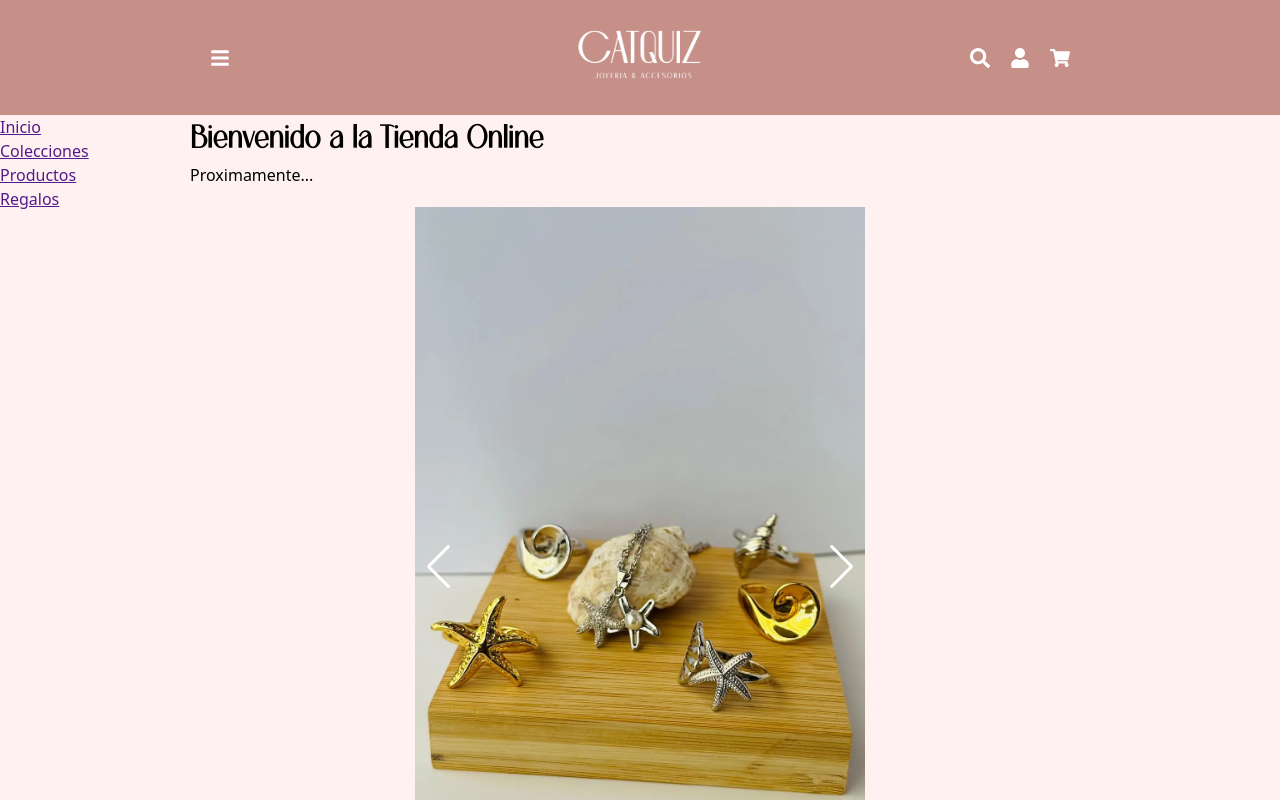
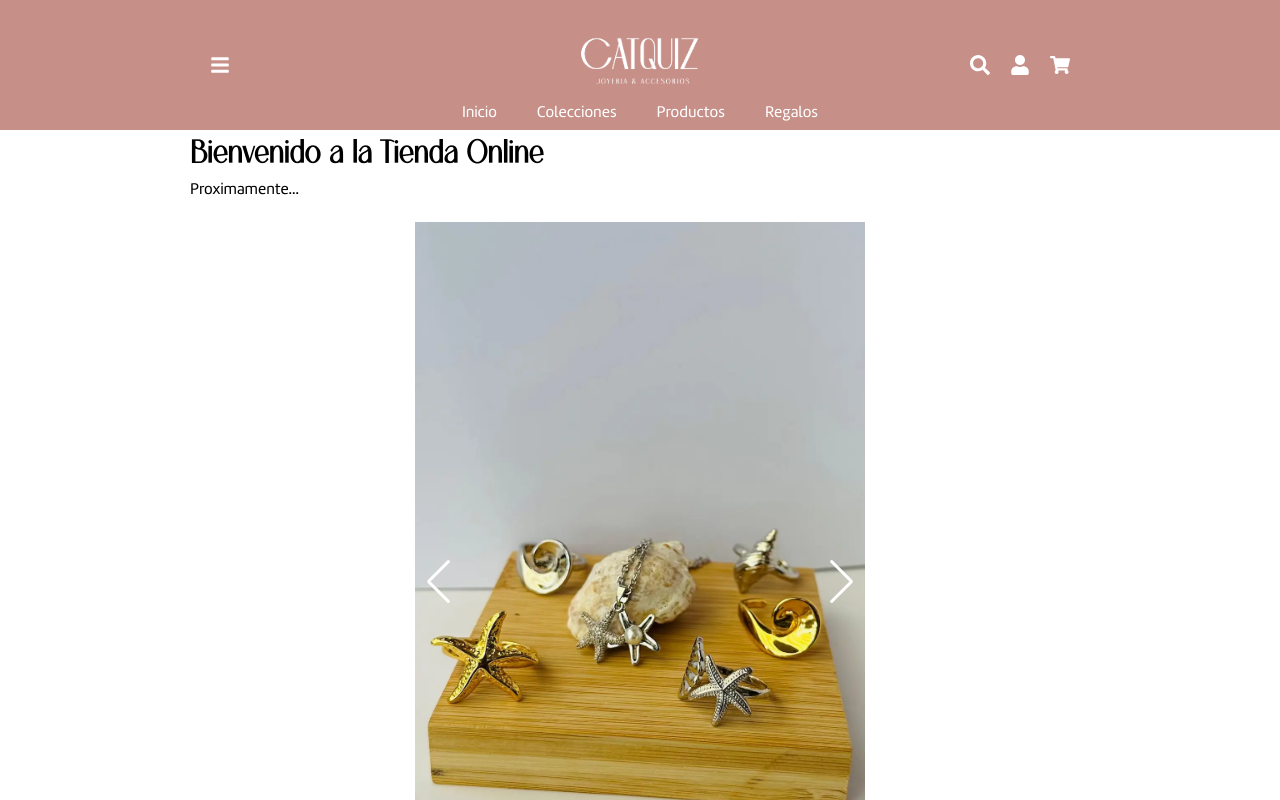
Before and after one commit to bryanvivancos/catquizweb-v2, a React (Vite) app: page / in a window 1280 px wide. Shown: the top 800 px of the page. Built offline with nearby package versions, Linux system fonts and the light colour scheme.

Commit message:
adding items in navbar

```diff
--- /dev/null
+++ b/src/components/Heading.jsx
@@ -0,0 +1,45 @@
+import { FaBars, FaSearch, FaUser, FaShoppingCart } from "react-icons/fa";
+import '../styles/heading.css'
+
+const Heading = () => {
+    return (
+        <div className="header">
+            {/* Icono de búsqueda */}
+            <div className="head">
+                <div className="head-left">
+                    <FaBars />
+                </div>
+
+                {/* Logo */}
+                <div className="head-center">
+                    <a href="">
+                    <img className="logo" src= "src\assets\images\CATQUIZ_Logo_Blanco.png" alt="logo CatQuiz" />
+                    </a>
+                </div>
+
+                {/* Iconos de usuario y carrito */}
+                <div className="head-right">
+                    <FaSearch/>
+                    <FaUser/>
+                    <FaShoppingCart/>
+                </div>
+            </div>
+            <nav className="navbar">
+                <a href="">
+                    <p>Inicio</p>
+                </a>
+                <a href="">
+                    <p>Colecciones</p>
+                </a>
+                <a href="">
+                    <p>Productos</p>
+                </a>
+                <a href="">
+                    <p>Regalos</p>
+                </a>
+            </nav>
+        </div>
+    )
+}
+
+export default Heading
--- a/src/components/Navbar.jsx
+++ /dev/null
@@ -1,48 +0,0 @@
-import { FaBars, FaSearch, FaUser, FaShoppingCart } from "react-icons/fa";
-import '../styles/navbar.css'
-
-const Navbar = () => {
-    return (
-        <div className="header">
-            <div >
-                {/* Icono de búsqueda */}
-                <div className="head">
-                    <div className="head-left">
-                        <FaBars />
-                    </div>
-
-                    {/* Logo */}
-                    <div className="head-center">
-                        <a href="">
-                        <img className="logo" src= "src\assets\images\CATQUIZ_Logo_Blanco.png" alt="logo CatQuiz" />
-                        </a>
-                    </div>
-
-                    {/* Iconos de usuario y carrito */}
-                    <div className="head-right">
-                        <FaSearch/>
-                        <FaUser/>
-                        <FaShoppingCart/>
-                    </div>
-
-                </div>
-            </div>
-            <nav className="navbar">
-                <a href="">
-                    <p>Inicio</p>
-                </a>
-                <a href="">
-                    <p>Colecciones</p>
-                </a>
-                <a href="">
-                    <p>Productos</p>
-                </a>
-                <a href="">
-                    <p>Regalos</p>
-                </a>
-            </nav>
-        </div>
-    )
-}
-
-export default Navbar
--- a/src/index.css
+++ b/src/index.css
@@ -9,11 +9,15 @@
 
   --font-titles: 'Balqis';
 
+  --font-regular: 'Amelia Basic';
+
   --principal-width: 900px;
+  --header-height: 130px;
 
-  font-family: system-ui, Avenir, Helvetica, Arial, sans-serif;
+  font-family: var(--font-regular);
   line-height: 1.5;
-  background-color: var(--rose-light);
+  /* background-color: var(--rose-light); */
+  background-color: white;
   /* padding-top: 60px; Para que el contenido no quede oculto detrás del navbar */
 }
 /* Reset básico */
@@ -24,6 +28,12 @@
 }
 
 @font-face {
+  font-family: 'Amelia Basic';
+  src: url('/src/assets/fonts/Amelia-Basic.woff2') format('woff2');
+}
+
+
+@font-face {
   font-family: 'Balqis';
   src: url('/src/assets/fonts/BALQIS.woff2') format('woff2');
   color: var(--black);
--- a/src/pages/App.jsx
+++ b/src/pages/App.jsx
@@ -1,14 +1,14 @@
 import React from 'react';
 import '../styles/App.css'
-import Navbar from '../components/Navbar';
 import Hero from '../components/Hero';
 import Footer from '../components/Footer';
+import Heading from '../components/Heading';
 
 function App() {
     return (
         <div className='layout'>
             <header>
-                <Navbar />
+                <Heading />
             </header>
             <main>
                 <Hero/>
--- a/src/styles/App.css
+++ b/src/styles/App.css
@@ -7,7 +7,7 @@
 }
 
 header {
-    height: 115px;
+    height: var(--header-height);
     z-index: 1000;
 }
 
--- a/src/styles/Navbar.css
+++ b/src/styles/heading.css
@@ -2,10 +2,12 @@
 .header {
     position: fixed;
     width: 100%;
+    height: 100%;
+    /* background-color: var(--rose-dark); */
     background-color: var(--rose-dark);
     top: 0;
     left: 0;
-    max-height: 115px;
+    max-height: var(--header-height);
 }
 .head {
 
@@ -26,7 +28,7 @@
     font-size: 20px;
     cursor: pointer;
     color: white;
-    height: 115px;
+    height: var(--header-height);
 }
 
 .head-center {
@@ -40,10 +42,24 @@
 
 /* Tamaño del logo */
 .logo {
-    max-height: 115px;
+    max-height: 110px;
 }
 
 .navbar {
     position: absolute;
-    display: block;
+    bottom: 0;
+    display: flex;
+    justify-content: center;
+    width: 100%;
+    gap: 30px;
 }
+
+.navbar a {
+    text-decoration: none;
+    padding: 5px;
+}
+
+.navbar p {
+    color: white;
+    font-size: medium;
+}
```
Also changed, not shown: src/assets/fonts/Amelia-Basic.woff2 (added).
